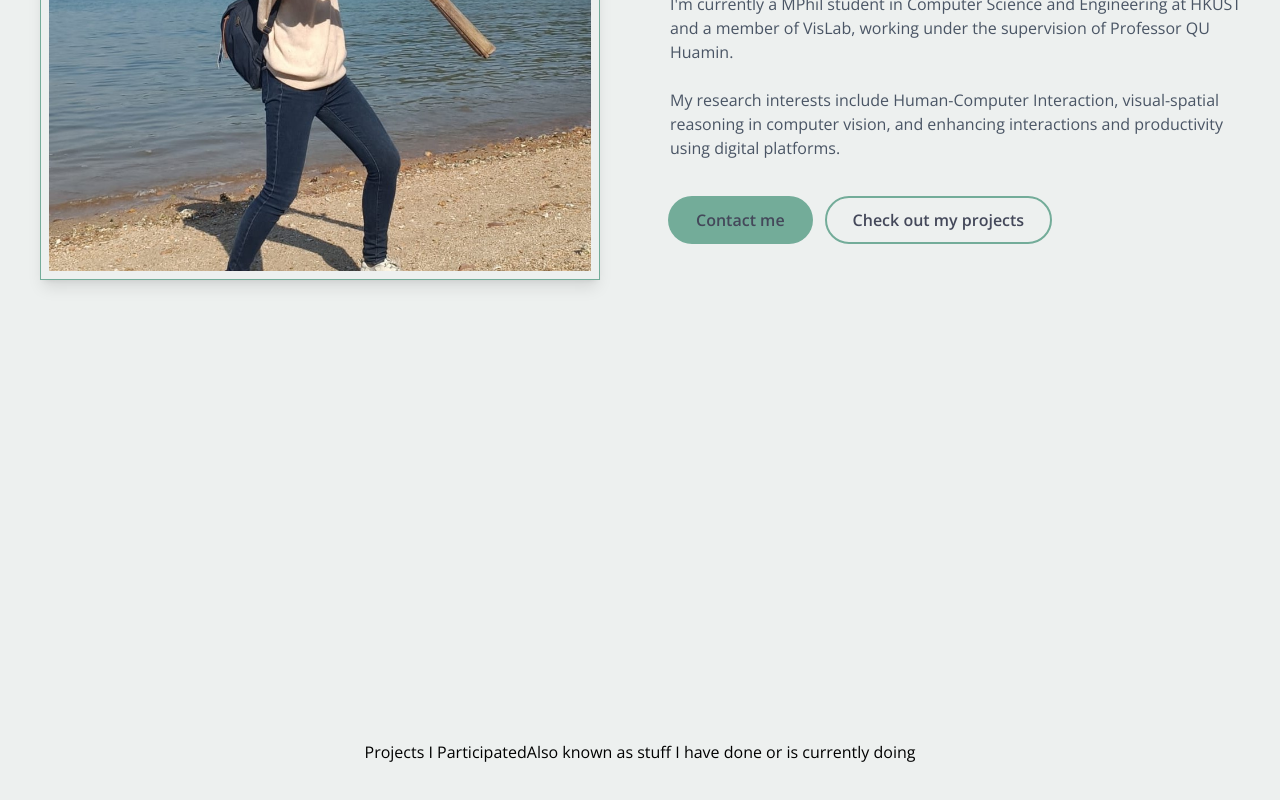
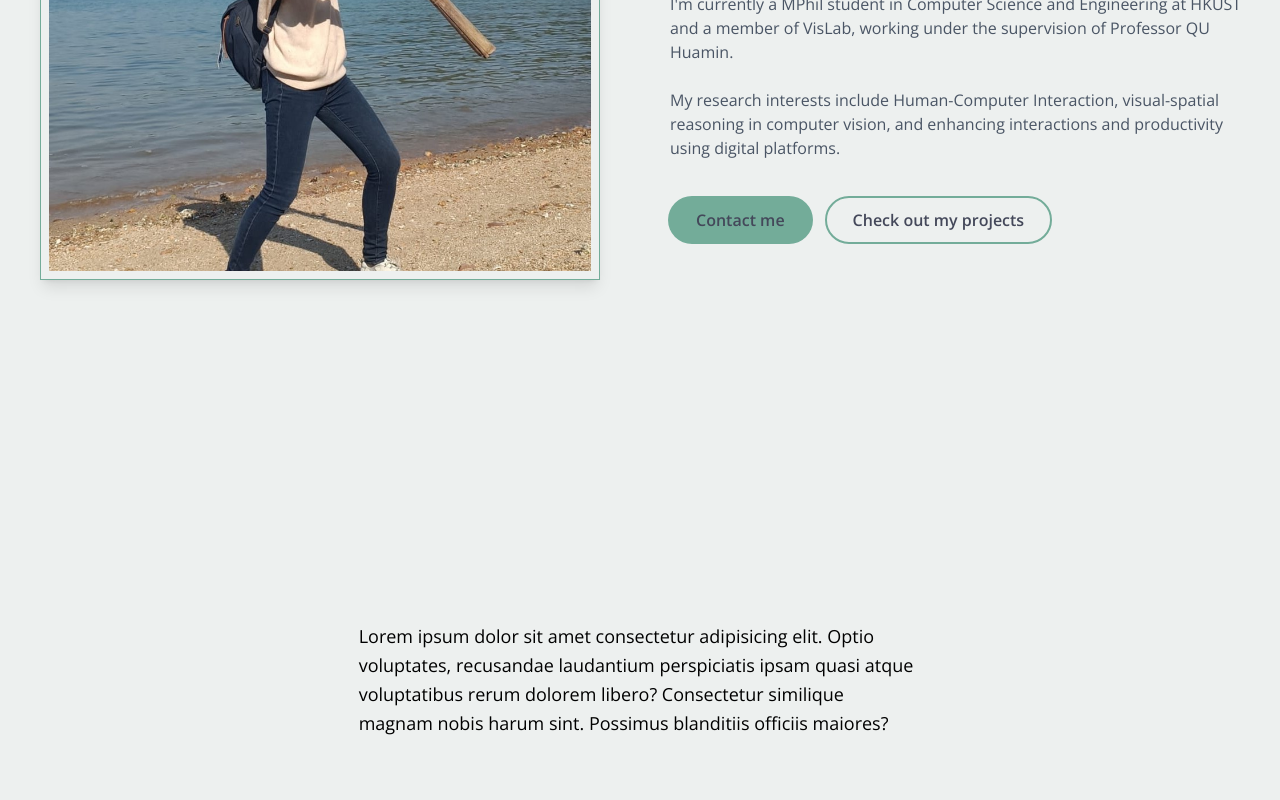
Before and after one commit to nychopkie/nychopkie.github.io, a Vue app: page / in a window 1280 px wide. Shown: the part 452-1252 px from the top of the page. Built offline with nearby package versions, Linux system fonts and the light colour scheme.

Commit message:
would this work?

```diff
--- a/src/components/AboutMeSection.vue
+++ b/src/components/AboutMeSection.vue
@@ -1,5 +1,5 @@
 <template>
-    <section class="mt-18" id="about_me">
+    <section class="relative w-full h-screen flex items-center justify-center" data-aos="fade-up" id="about_me">
         <!-- About me contents
          1. Name: Wong Hiu Tung (Annie)
          2. Current occupation: MPhil in CSE @ HKUST, under sup, of big boss big man, entrepreneur @ Adapto Technology Limited
@@ -13,7 +13,11 @@
          >> put cv here if need in the future
           -->
 
-        <div class="px-4 xl:pl-16"></div>
+        <div class="max-w-prose px-4">
+            <p class="text-lg leading-relaxed">
+               Lorem ipsum dolor sit amet consectetur adipisicing elit. Optio voluptates, recusandae laudantium perspiciatis ipsam quasi atque voluptatibus rerum dolorem libero? Consectetur similique magnam nobis harum sint. Possimus blanditiis officiis maiores?
+            </p>
+        </div>
 
     </section>
 </template>
```
Also changed, not shown: 1 other file (tests, documents, lock files or other folders).
